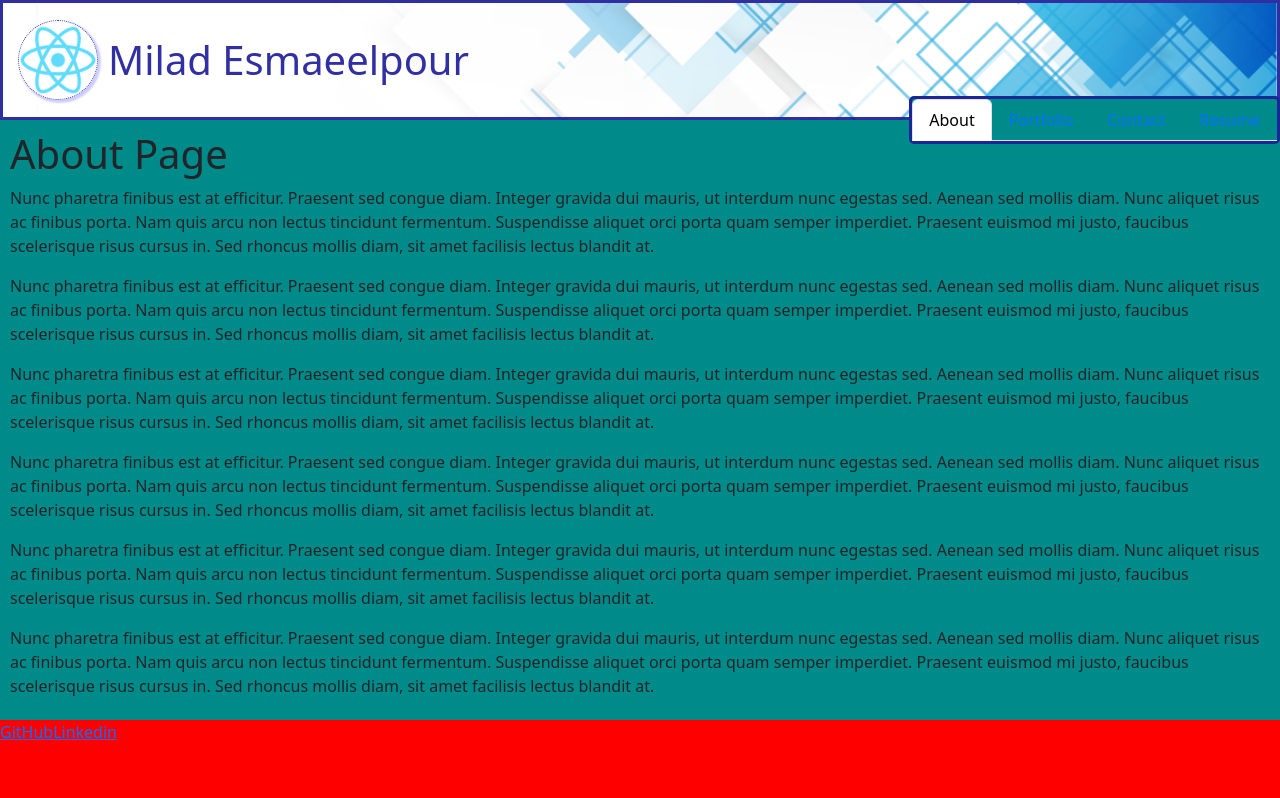
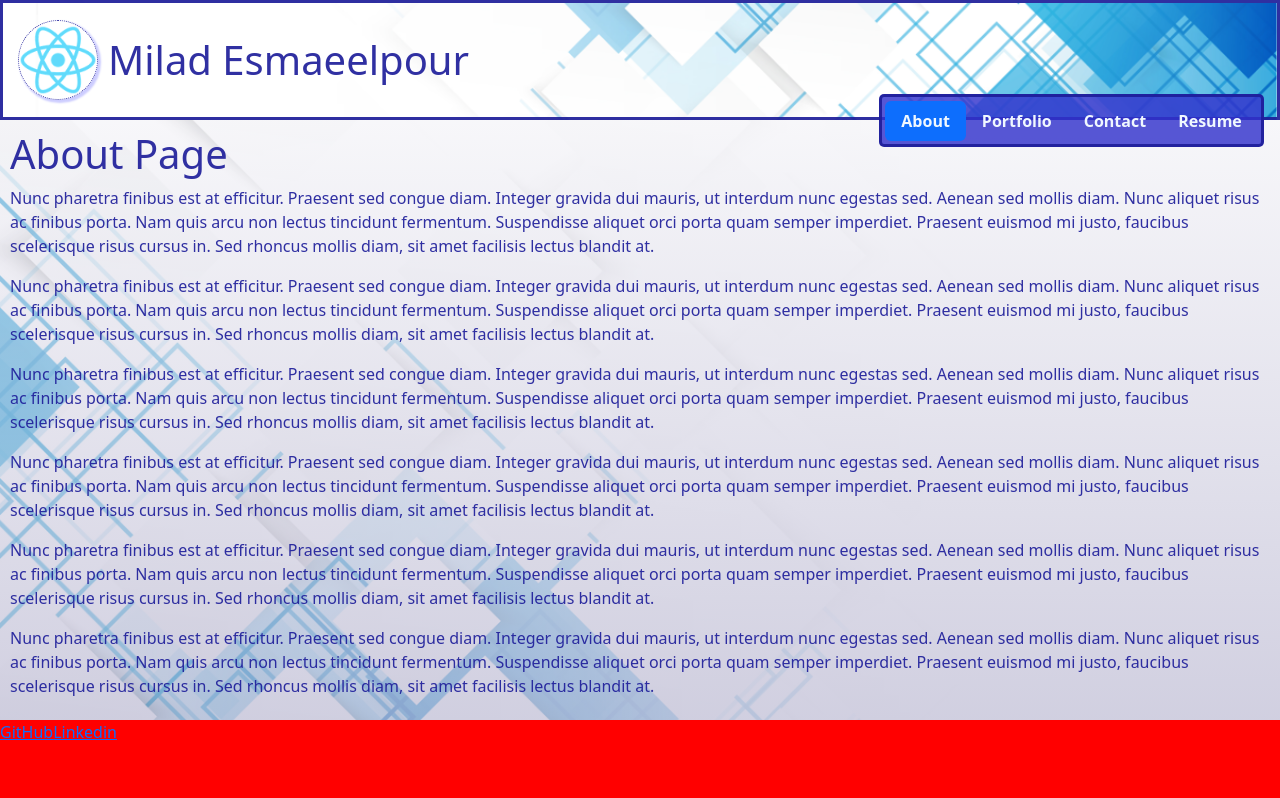
Before and after one commit to miladesmailpour/preact-ortfolio, a React (Create React App) app: page / in a window 1280 px wide. Shown: the top 798 px of the page. Built offline with nearby package versions, Linux system fonts and the light colour scheme.

Commit message:
bg added to the header and main

```diff
--- a/src/components/Home.css
+++ b/src/components/Home.css
@@ -1,6 +1,9 @@
-:root{
-  --header-color:rgba(30, 30, 154, 0.92) ;
+:root {
+  --header-color: rgba(30, 30, 154, 0.92);
   --header-img-shadow: rgba(0, 0, 255, 0.2);
+  --navbar-color: aliceblue;
+  --navbar-bg:rgba(51, 51, 204, 0.82);
+  --main-font-color: var(--header-color);
 }
 main {
   display: flex;
@@ -8,7 +11,8 @@ main {
   justify-content: center;
   margin: 7.5rem 0 6rem 0;
   padding: 10px;
-  background: darkcyan;
+  /* background: darkcyan; */
+  color: var(--main-font-color);
 }
 header {
   position: fixed;
@@ -25,7 +29,7 @@ header {
   background-size: cover;
   border: 0.2rem solid var(--header-color);
 }
-header img{
+header img {
   width: 5rem;
   padding-left: 10px auto;
   border: 1px dotted var(--header-color);
@@ -39,13 +43,18 @@ header h1 {
 }
 #navbar-container {
   position: fixed;
-  top: 6rem;
-  right: 0;
+  top: 5.9rem;
+  right: 1rem;
   flex: 1 0 200px;
   border: 0.2rem solid var(--header-color);
   border-radius: 5px;
-  background-color: darkcyan;
-  color: aliceblue;
+  background-color: var(--navbar-bg);
+  padding: 0.2rem;
+}
+#navbar-container a {
+  color: var(--navbar-color);
+  font-weight: bold;
+  text-shadow: 2px 2px 2px 1px var(--navbar-bg);
 }
 footer {
   position: fixed;
--- a/src/components/Navbar.js
+++ b/src/components/Navbar.js
@@ -3,7 +3,7 @@ import React from "react";
 const Navbar = ({ currentPage, handlePageChange }) => {
   return (
     <div id="navbar-container">
-      <ul className="nav nav-tabs">
+      <ul className="nav nav-pills">
         <li className="nav-item">
           <a
             href="#about"
@@ -35,7 +35,7 @@ const Navbar = ({ currentPage, handlePageChange }) => {
             Contact
           </a>
         </li>
-        <li className="nav-item">
+        <li className="nav-item dropdown">
           <a
             href="#resume"
             onClick={() => handlePageChange("Resume")}
--- a/src/index.css
+++ b/src/index.css
@@ -5,6 +5,10 @@ body {
     sans-serif;
   -webkit-font-smoothing: antialiased;
   -moz-osx-font-smoothing: grayscale;
+  background-image: linear-gradient(rgba(255, 255, 255, 0.5), rgba(60, 54, 126, 0.5)), url(../public/bg.png);
+  background-repeat: no-repeat;
+  background-size: cover;
+
 }
 
 code {
```
Also changed, not shown: public/bg.png (added), 1 other file (tests, documents, lock files or other folders).
